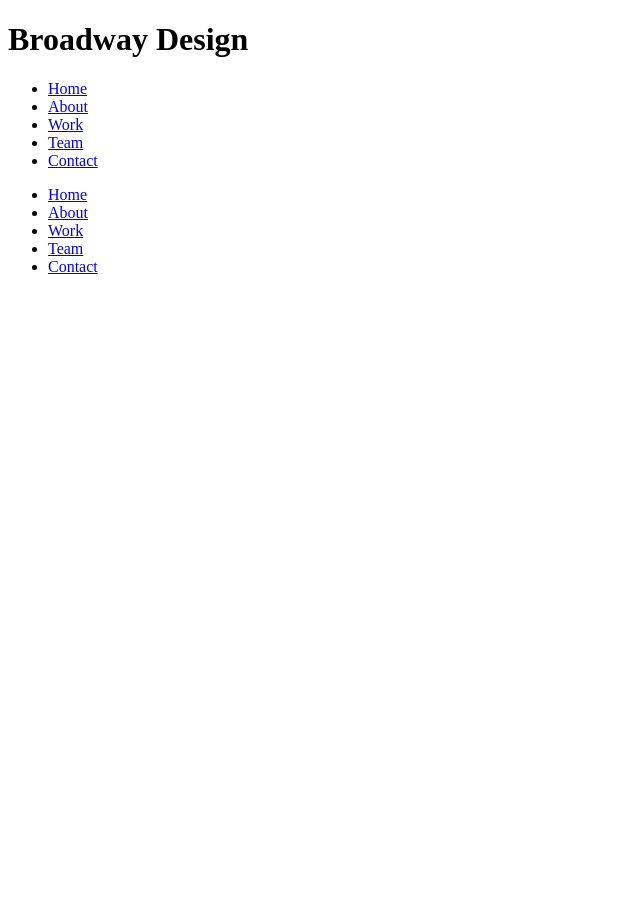
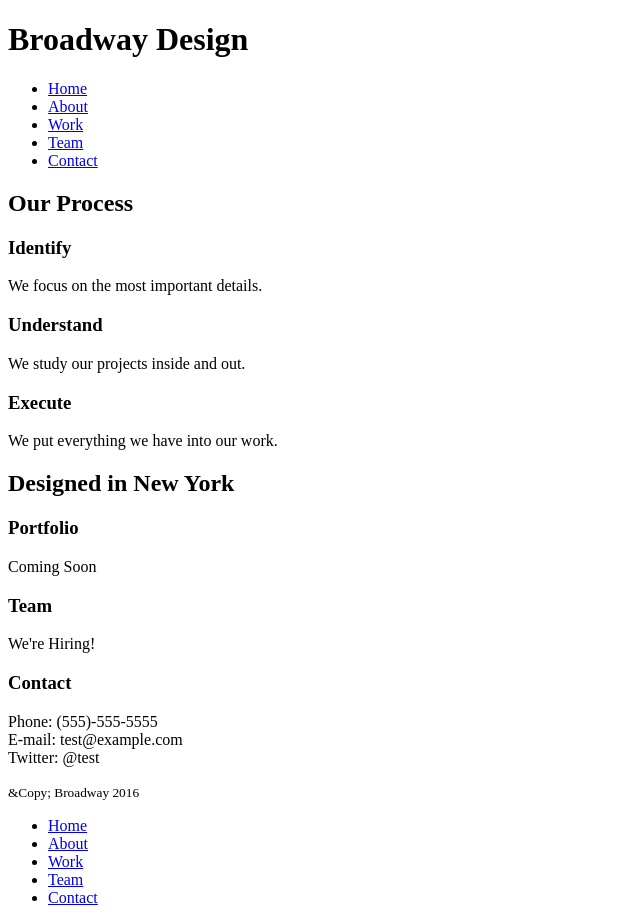
Before and after one commit to 7h3Pr074g0n157/broadwayDesign, a plain HTML site: page index.html in a window 1280 px wide. Shown: the whole page, without its empty margins (0-640 px from the left). Before the commit the page ends 800 px from the top, so only its background shows below. Drawn offline with Linux system fonts and the light colour scheme.

Commit message:
Add all html-text-elements

```diff
--- a/index.html
+++ b/index.html
@@ -5,10 +5,10 @@
     <title>Broadway Design</title>
   </head>
   <body>
-    <header>
+    <header id="main-header">
       <h1>Broadway Design</h1>
     </header>
-    <nav>
+    <nav id="main-nav">
       <ul>
         <li><a href="#">Home</a></li>
         <li><a href="#">About</a></li>
@@ -17,14 +17,35 @@
         <li><a href="#">Contact</a></li>
       </ul>
     </nav>
-    <main>
-
+    <main id="main">
+      <section id="process">
+        <h2>Our Process</h2>
+        <h3>Identify</h3>
+        <p>We focus on the most important details.</p>
+        <h3>Understand</h3>
+        <p>We study our projects inside and out.</p>
+        <h3>Execute</h3>
+        <p>We put everything we have into our work.</p>
+      </section>
+      <section id="company">
+        <h2>Designed in New York</h2>
+        <h3>Portfolio</h3>
+        <p>Coming Soon</p>
+        <h3>Team</h3>
+        <p>We're Hiring!</p>
+        <h3>Contact</h3>
+        <p>
+          Phone: (555)-555-5555<br />
+          E-mail: test@example.com<br />
+          Twitter: @test
+        </p>
+      </section>
     </main>
-    <footer>
+    <footer id="footer">
       <small>
-
+        &Copy; Broadway 2016
       </small>
-      <nav>
+      <nav id="footer-nav">
         <ul>
           <li><a href="#">Home</a></li>
           <li><a href="#">About</a></li>
```
